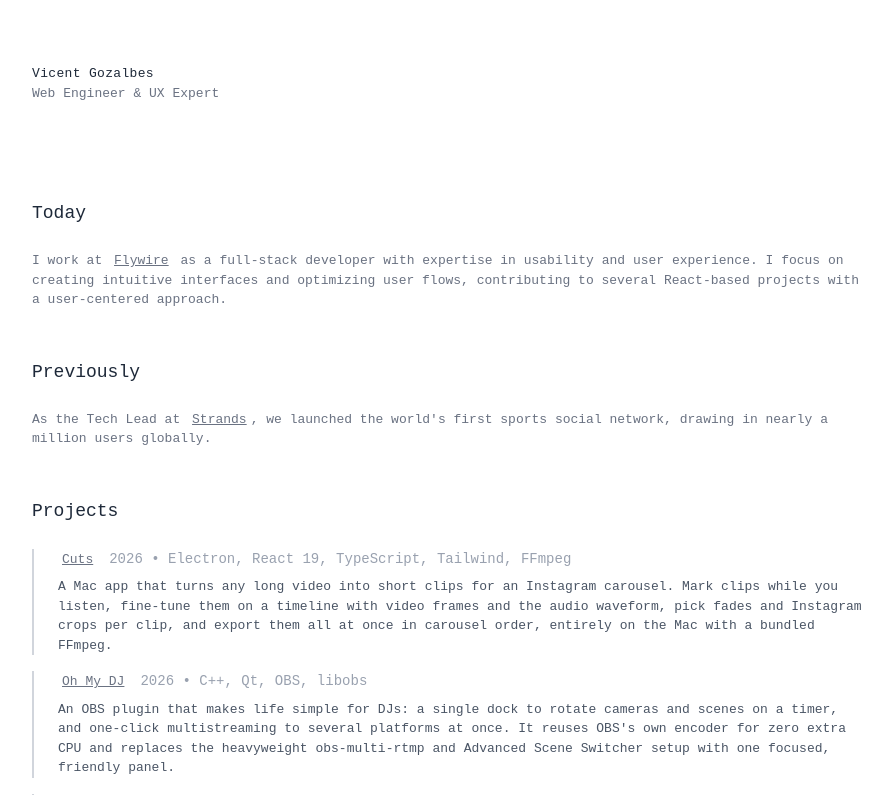
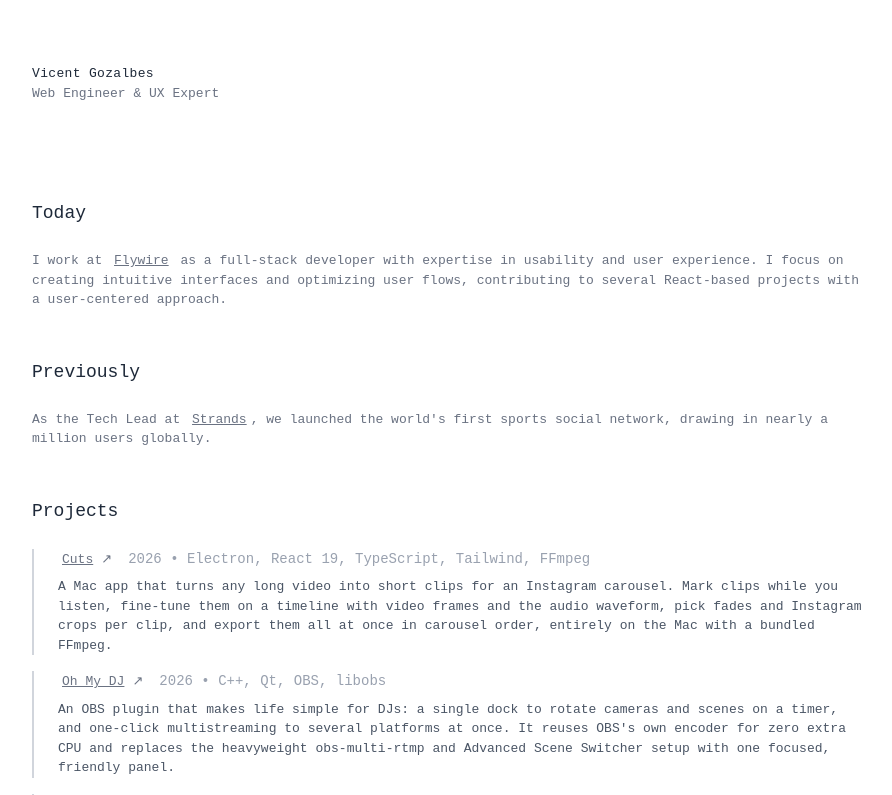
Before and after one commit to vigosan/vicent-io, a Next.js app: page / in a window 1280 px wide. Shown: the top 795 px of the page, without its empty margins (192-1084 px from the left). Built offline with nearby package versions, Linux system fonts and the light colour scheme.

Commit message:
Link each project on the home page to its own page

```diff
--- a/app/page.tsx
+++ b/app/page.tsx
@@ -99,14 +99,20 @@ export default function Home() {
             {projects.map((project) => (
               <div key={project.slug} className="border-l-2 border-gray-300 pl-4 hover:border-gray-500 sm:pl-6">
                 <div className="mb-2">
+                  <Link
+                    href={`/projects/${project.slug}`}
+                    className="font-medium underline hover:bg-gray-100 focus:outline-none focus:ring-1 focus:ring-gray-400 rounded px-1"
+                  >
+                    {project.name}
+                  </Link>
                   <a
                     href={project.url}
-                    className="font-medium underline hover:bg-gray-100 focus:outline-none focus:ring-1 focus:ring-gray-400 rounded px-1"
+                    className="hover:bg-gray-100 focus:outline-none focus:ring-1 focus:ring-gray-400 rounded px-1"
                     target="_blank"
                     rel="noopener noreferrer"
-                    aria-label={`${project.name} (opens in new tab)`}
+                    aria-label={`Visit ${project.name} (opens in new tab)`}
                   >
-                    {project.name}
+                    ↗
                   </a>
                   <span className="ml-3 text-sm text-gray-400 block sm:inline mt-1 sm:mt-0">{project.year} • {project.stack.join(", ")}</span>
                 </div>
```
Also changed, not shown: 1 other file (tests, documents, lock files or other folders).
